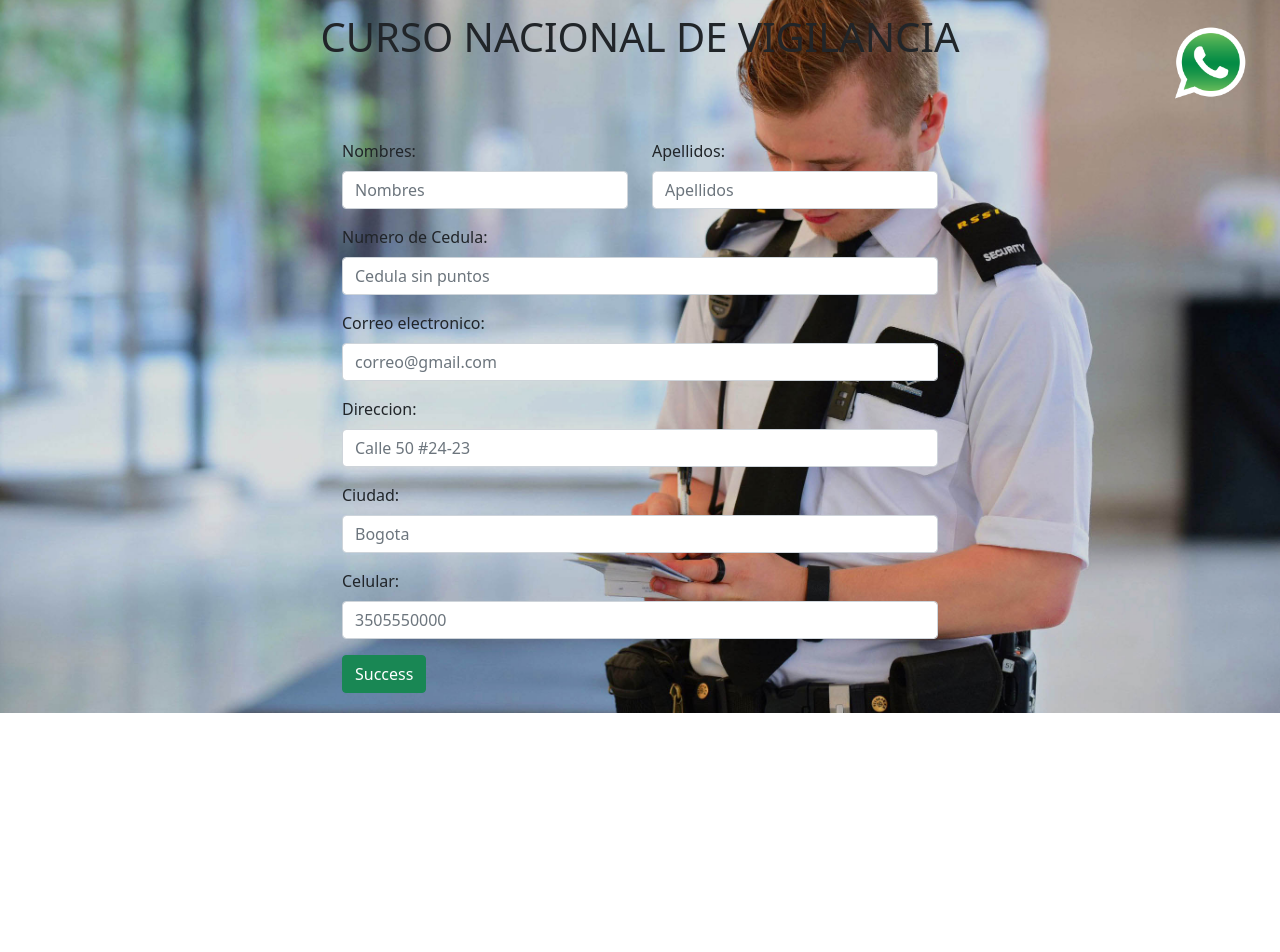
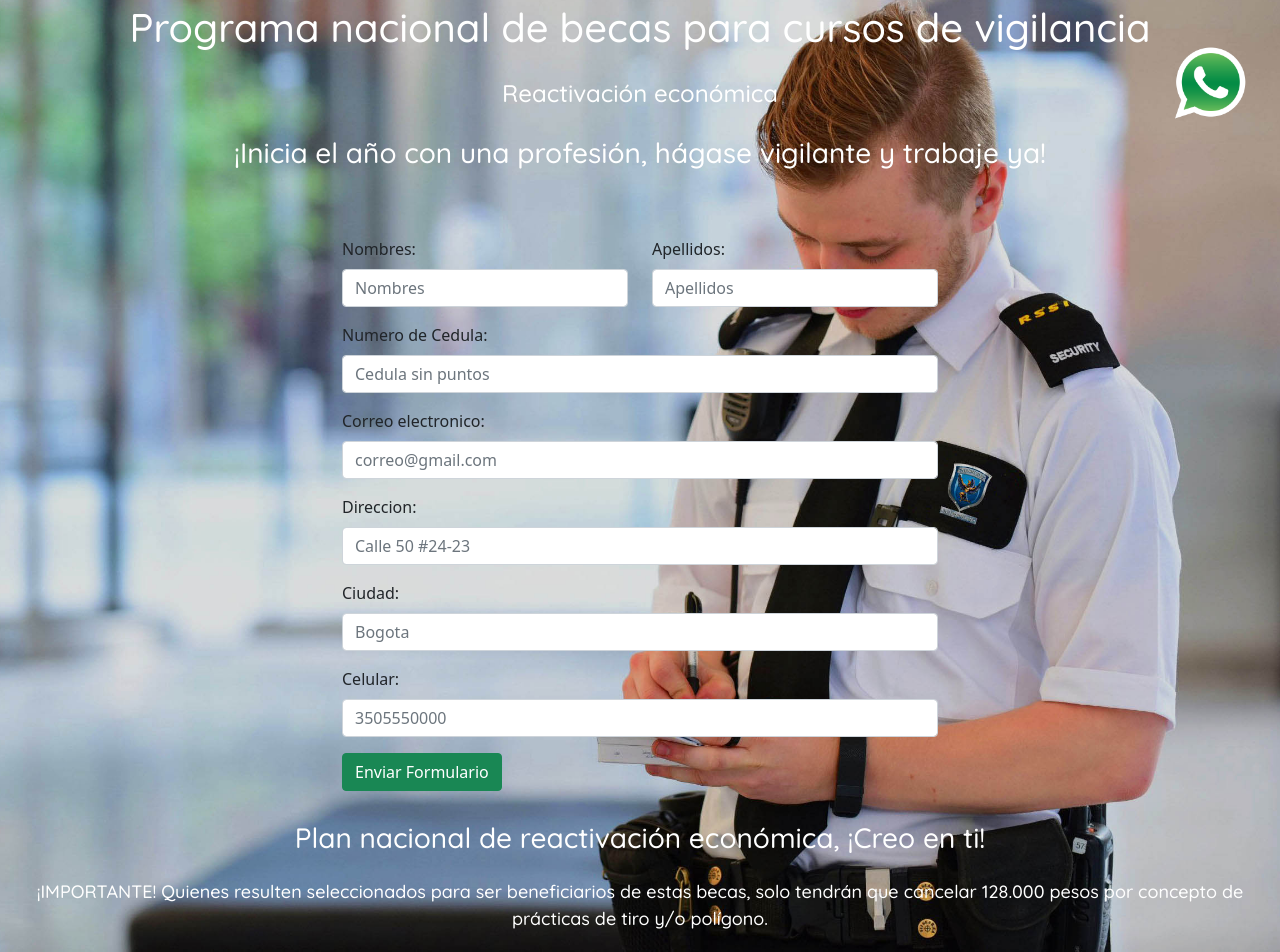
Before and after one commit to Guerrero9606/landing-page, a React (Create React App) app: page / in a window 1280 px wide. Shown: the part 7-959 px from the top of the page. Before the commit the page ends 800 px from the top, so only its background shows below. Built offline with nearby package versions, Linux system fonts and the light colour scheme.

Commit message:
Se agregan estilos en las fuentes y informacion adicional al formulario

```diff
--- a/public/index.html
+++ b/public/index.html
@@ -3,6 +3,9 @@
   <head>
     <meta charset="utf-8" />
     <link rel="icon" href="%PUBLIC_URL%/favicon.ico" />
+    <link rel="preconnect" href="https://fonts.googleapis.com">
+    <link rel="preconnect" href="https://fonts.gstatic.com" crossorigin>
+    <link href="https://fonts.googleapis.com/css2?family=Quicksand:wght@300;500;700&family=Roboto:wght@300;500;700&display=swap" rel="stylesheet">
     <meta name="viewport" content="width=device-width, initial-scale=1" />
     <meta name="theme-color" content="#000000" />
     <meta
--- a/src/App.css
+++ b/src/App.css
@@ -3,9 +3,3 @@
   margin: 0;
   padding: 0;
 }
-
-.root {
-  width: 100%;
-  height: 100%;
-
-}
--- a/src/Users/pages/Home.jsx
+++ b/src/Users/pages/Home.jsx
@@ -66,7 +66,11 @@ function Home () {
     return (
         <>
         <div className="container-form">
-            <h1>CURSO NACIONAL DE VIGILANCIA</h1>
+            <div>
+                <h1>Programa nacional de becas para cursos de vigilancia</h1>
+                <h4>Reactivación económica</h4>
+                <h3>¡Inicia el año con una profesión, hágase vigilante y trabaje ya!</h3>
+            </div>
             <Form className="form">
                 <Row className="mb-3">
                     <Form.Group as={Col} controlId="formGridNombres">
@@ -126,13 +130,18 @@ function Home () {
                     />
                 </Form.Group>
 
-                <Button variant="success" onClick={ Guardar } href="/">Success</Button>{' '}
+                <Button variant="success" onClick={ Guardar } href="/">Enviar Formulario</Button>{' '}
 
                 </Form>
 
                 <a href="https://wa.me/573508833740/?text=Hola,%20quiero%20mas%20informacion." target="_blank">
                     <img className="imagen" src={logo}  />
                 </a>
+
+            <div>
+                <h3>Plan nacional de reactivación económica, ¡Creo en ti!</h3>
+                <p>¡IMPORTANTE! Quienes resulten seleccionados para ser beneficiarios de estas becas, solo tendrán que cancelar 128.000 pesos por concepto de prácticas de tiro y/o polígono.</p>
+            </div>
         </div>
         </>
     );
--- a/src/Users/styles/styles.css
+++ b/src/Users/styles/styles.css
@@ -26,7 +26,7 @@
 
 .imagen {
     position: absolute;
-    top: 30px;
+    top: 50px;
     right: 30px;
     width: 80px;
     height: 80px;
@@ -35,9 +35,21 @@
     background: no-repeat center/cover url('../../Image/background.jpg');
 }
 
-.container-form h1 {
+.container-form h1, h2, h3, h4 {
     text-align: center;
-    padding: 20px;
+    padding: 10px;
+    color: white;
+    font-family: 'Quicksand', sans-serif;
+}
+
+.container-form p {
+    text-align: center;
+    padding: 5px 10px 20px;
+    margin: 0;
+    font-weight: 500;
+    font-size: large;
+    color: white;
+    font-family: 'Quicksand', sans-serif;
 }
 
 .NotFound {
--- a/src/index.css
+++ b/src/index.css
@@ -11,7 +11,3 @@ code {
   font-family: source-code-pro, Menlo, Monaco, Consolas, 'Courier New',
     monospace;
 }
-
-.root {
-  background: no-repeat center/cover url('./Image/background.jpg');
-}
```
